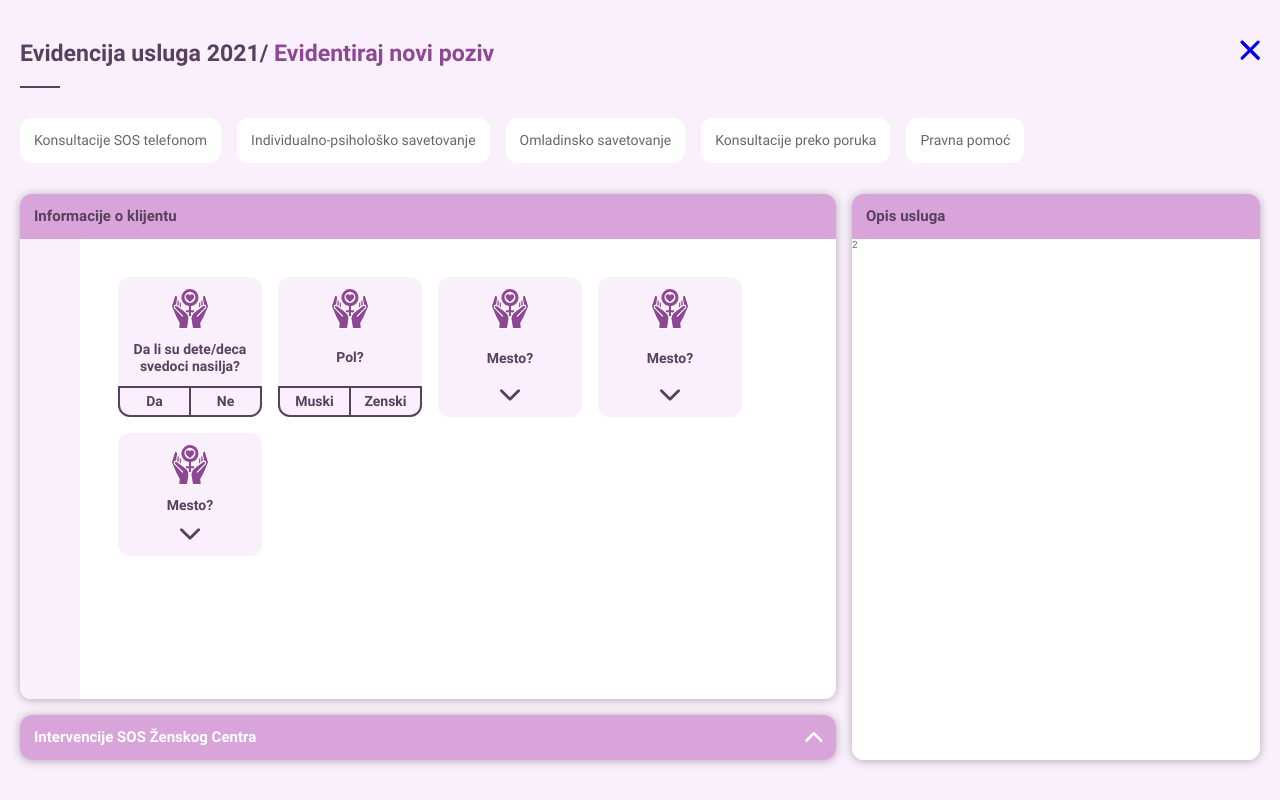
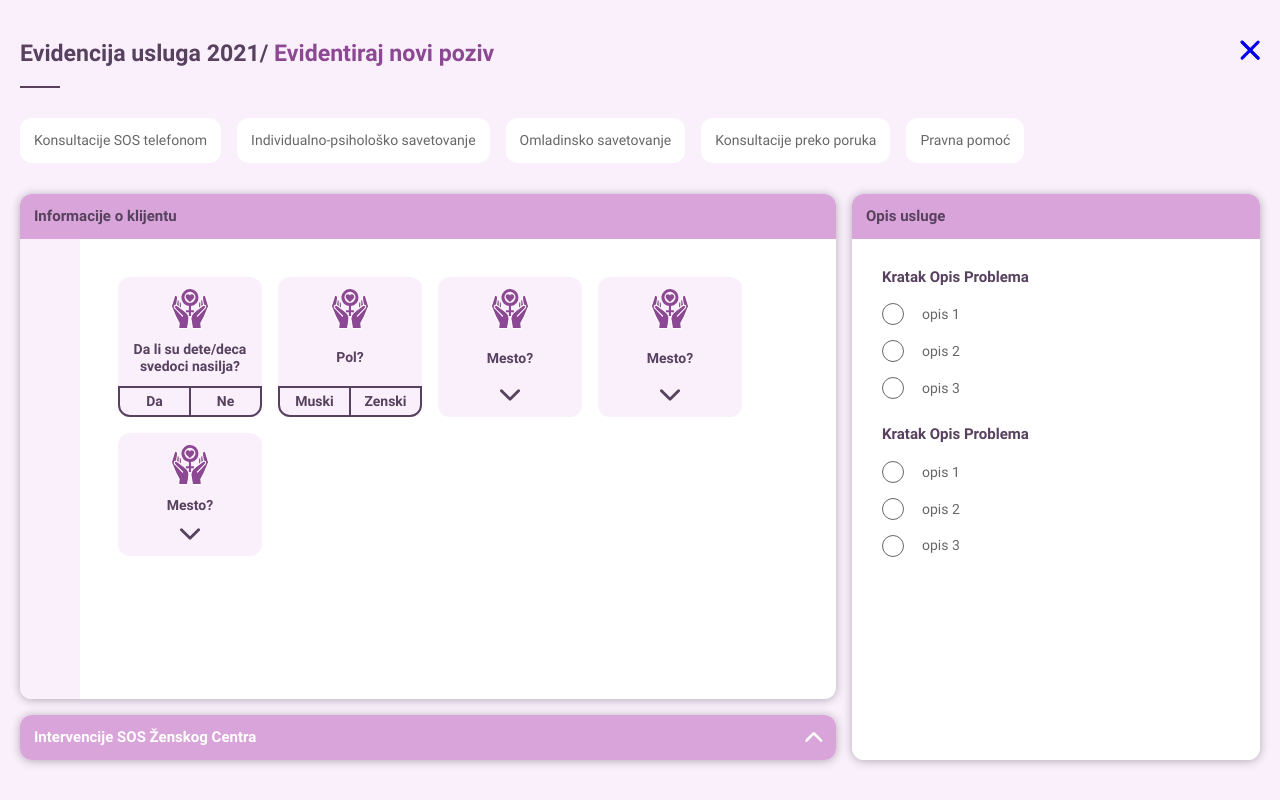
Before and after one commit to vegaitglobal/sos-zenski-centar, a React (Create React App) app in the folder sos-web/: page /forms in a window 1280 px wide. Built offline with nearby package versions, Linux system fonts and the light colour scheme; sample sign-in values are in the browser's storage.

Commit message:
Populate side form with dummy data

```diff
--- a/sos-web/src/components/organisms/FormsLayout/FormsLayout.js
+++ b/sos-web/src/components/organisms/FormsLayout/FormsLayout.js
@@ -7,7 +7,147 @@ import {
   StyledContainer,
   StyledColumn,
   StyledAccordion,
+  StyledQuestion,
 } from './FormsLayout.styles';
+
+const categoryData = {
+  sectionId: 'id',
+  sectionName: 'Opis usluge',
+  questions: [
+    {
+      id: 'opis-problema',
+      icon: 'any',
+      label: 'Kratak Opis Problema',
+      options: [
+        {
+          id: 'id',
+          label: 'opis 1',
+        },
+        {
+          id: 'id2',
+          label: 'opis 2',
+        },
+        {
+          id: 'id3',
+          label: 'opis 3',
+        },
+      ],
+      condition: null,
+    },
+    {
+      id: 'neki-treci',
+      icon: 'any',
+      label: 'Treci Opis Problema',
+      options: [
+        {
+          id: 'treciId',
+          label: 'Treci opis 1',
+        },
+        {
+          id: 'treciId2',
+          label: 'Treci opis 2',
+        },
+        {
+          id: 'itrecid3',
+          label: 'Treci opis 3',
+        },
+      ],
+      condition: {
+        questionId: 'opis-problema',
+        anaswerId: null,
+      },
+    },
+    {
+      id: 'tip-poziva',
+      icon: 'any',
+      label: 'Tip poziva',
+      options: [
+        {
+          id: 'idTipid',
+          label: 'tip 1',
+        },
+        {
+          id: 'idTip2',
+          label: 'tip 2',
+        },
+        {
+          id: 'idTip3',
+          label: 'tip 3',
+        },
+      ],
+      condition: {
+        questionId: 'opis-problema',
+        anaswerId: 'id3',
+      },
+    },
+    {
+      id: 'opis-problema',
+      icon: 'any',
+      label: 'Kratak Opis Problema',
+      options: [
+        {
+          id: 'id',
+          label: 'opis 1',
+        },
+        {
+          id: 'id2',
+          label: 'opis 2',
+        },
+        {
+          id: 'id3',
+          label: 'opis 3',
+        },
+      ],
+      condition: null,
+    },
+    {
+      id: 'neki-treci',
+      icon: 'any',
+      label: 'Treci Opis Problema',
+      options: [
+        {
+          id: 'treciId',
+          label: 'Treci opis 1',
+        },
+        {
+          id: 'treciId2',
+          label: 'Treci opis 2',
+        },
+        {
+          id: 'itrecid3',
+          label: 'Treci opis 3',
+        },
+      ],
+      condition: {
+        questionId: 'opis-problema',
+        anaswerId: null,
+      },
+    },
+    {
+      id: 'tip-poziva',
+      icon: 'any',
+      label: 'Tip poziva',
+      options: [
+        {
+          id: 'idTipid',
+          label: 'tip 1',
+        },
+        {
+          id: 'idTip2',
+          label: 'tip 2',
+        },
+        {
+          id: 'idTip3',
+          label: 'tip 3',
+        },
+      ],
+      condition: {
+        questionId: 'opis-problema',
+        anaswerId: 'id3',
+      },
+    },
+  ],
+};
 
 export const FormsLayout = () => {
   return (
@@ -18,7 +158,11 @@ export const FormsLayout = () => {
       <Categories />
       <StyledContainer>
         <StyledColumn>
-          <StyledAccordion title="Informacije o klijentu" isClickable={false}>
+          <StyledAccordion
+            $noPadding
+            title="Informacije o klijentu"
+            isClickable={false}
+          >
             <ClientInfo />
           </StyledAccordion>
           <Accordion isReverse title="Intervencije SOS Ženskog Centra">
@@ -26,8 +170,16 @@ export const FormsLayout = () => {
           </Accordion>
         </StyledColumn>
         <StyledColumn>
-          <StyledAccordion title="Opis usluga" isClickable={false}>
-            2
+          <StyledAccordion title={categoryData.sectionName} isClickable={false}>
+            {categoryData.questions.map(({ label, id, options, condition }) => (
+              <StyledQuestion
+                key={id}
+                label={label}
+                id={id}
+                options={options}
+                condition={condition}
+              />
+            ))}
           </StyledAccordion>
         </StyledColumn>
       </StyledContainer>
--- a/sos-web/src/components/organisms/FormsLayout/FormsLayout.styles.js
+++ b/sos-web/src/components/organisms/FormsLayout/FormsLayout.styles.js
@@ -1,7 +1,8 @@
-import styled from 'styled-components';
+import styled, { css } from 'styled-components';
 import { customScrollBar } from '../../../styles/helpers/customScrollbar';
 import { Accordion } from '../../molecules/Accordion/Accordion';
 import { StyledContent } from '../../molecules/Accordion/Accordion.styles';
+import { Question } from '../../molecules/Question/Question';
 import { Shell } from '../Shell/Shell';
 
 export const StyledFormsLayout = styled.div``;
@@ -34,10 +35,24 @@ export const StyledAccordion = styled(Accordion)`
 
   ${StyledContent} {
     display: flex;
-    padding: 0 !important;
+    flex-direction: column;
     flex-grow: 1;
     overflow-y: auto;
     height: 0 !important;
     ${customScrollBar()};
+
+    ${({ $noPadding }) =>
+      $noPadding &&
+      css`
+        padding: 0 !important;
+      `}
   }
 `;
+
+export const StyledQuestion = styled(Question)`
+  display: block;
+
+  &:not(:last-child) {
+    margin-bottom: 30px;
+  }
+`;
--- a/sos-web/src/components/pages/Forms.styles.js
+++ b/sos-web/src/components/pages/Forms.styles.js
@@ -2,4 +2,5 @@ import styled from 'styled-components';
 
 export const StyledForms = styled.section`
   height: 100%;
+  overflow: hidden;
 `;
--- a/sos-web/src/components/pages/Reports.js
+++ b/sos-web/src/components/pages/Reports.js
@@ -1,92 +1,9 @@
 import { ReportsContent } from '../organisms/ReportsContent/ReportsContent';
 import { StyledReports } from './Reports.styles';
-
-export const categoryData = {
-  sectionId: 'id',
-  sectionName: 'Opis usluge',
-  questions: [
-    {
-      id: 'opis-problema',
-      icon: 'any',
-      label: 'Kratak Opis Problema',
-      options: [
-        {
-          id: 'id',
-          label: 'opis 1',
-        },
-        {
-          id: 'id2',
-          label: 'opis 2',
-        },
-        {
-          id: 'id3',
-          label: 'opis 3',
-        },
-      ],
-      condition: null,
-    },
-    {
-      id: 'neki-treci',
-      icon: 'any',
-      label: 'Treci Opis Problema',
-      options: [
-        {
-          id: 'treciId',
-          label: 'Treci opis 1',
-        },
-        {
-          id: 'treciId2',
-          label: 'Treci opis 2',
-        },
-        {
-          id: 'itrecid3',
-          label: 'Treci opis 3',
-        },
-      ],
-      condition: {
-        questionId: 'opis-problema',
-        anaswerId: null,
-      },
-    },
-    {
-      id: 'tip-poziva',
-      icon: 'any',
-      label: 'Tip poziva',
-      options: [
-        {
-          id: 'idTipid',
-          label: 'tip 1',
-        },
-        {
-          id: 'idTip2',
-          label: 'tip 2',
-        },
-        {
-          id: 'idTip3',
-          label: 'tip 3',
-        },
-      ],
-      condition: {
-        questionId: 'opis-problema',
-        anaswerId: 'id3',
-      },
-    },
-  ],
-};
 
 export const Reports = () => {
   return (
     <StyledReports>
-      {/* Question usage */}
-      {/* {categoryData.questions.map(({ label, id, options, condition }) => (
-        <Question
-          key={id}
-          label={label}
-          id={id}
-          options={options}
-          condition={condition}
-        />
-      ))} */}
       <ReportsContent />
     </StyledReports>
   );
```
